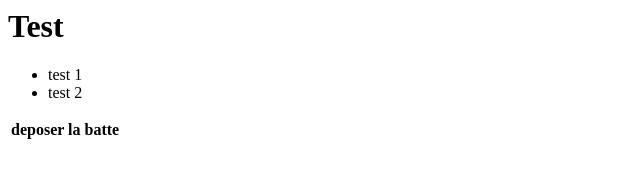
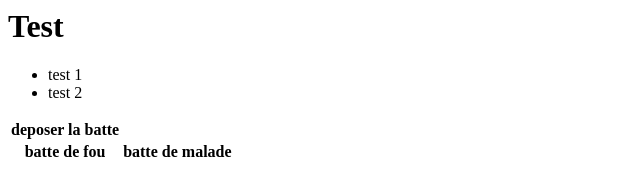
Before and after one commit to ADEL-Beljohol/AdelBeljohol.github.io, a plain HTML site: page Index.html in a window 1280 px wide. Shown: the whole page, without its empty margins (0-640 px from the left). Drawn offline with Linux system fonts and the light colour scheme.

Commit message:
complete table

```diff
--- a/Index.html
+++ b/Index.html
@@ -8,5 +8,9 @@
         <tr>
             <th>deposer la batte</th>
         </tr>
+        <tr>
+            <th>batte de fou</th>
+            <th>batte de malade</th>
+        </tr>
     </table>
 </body>
```
